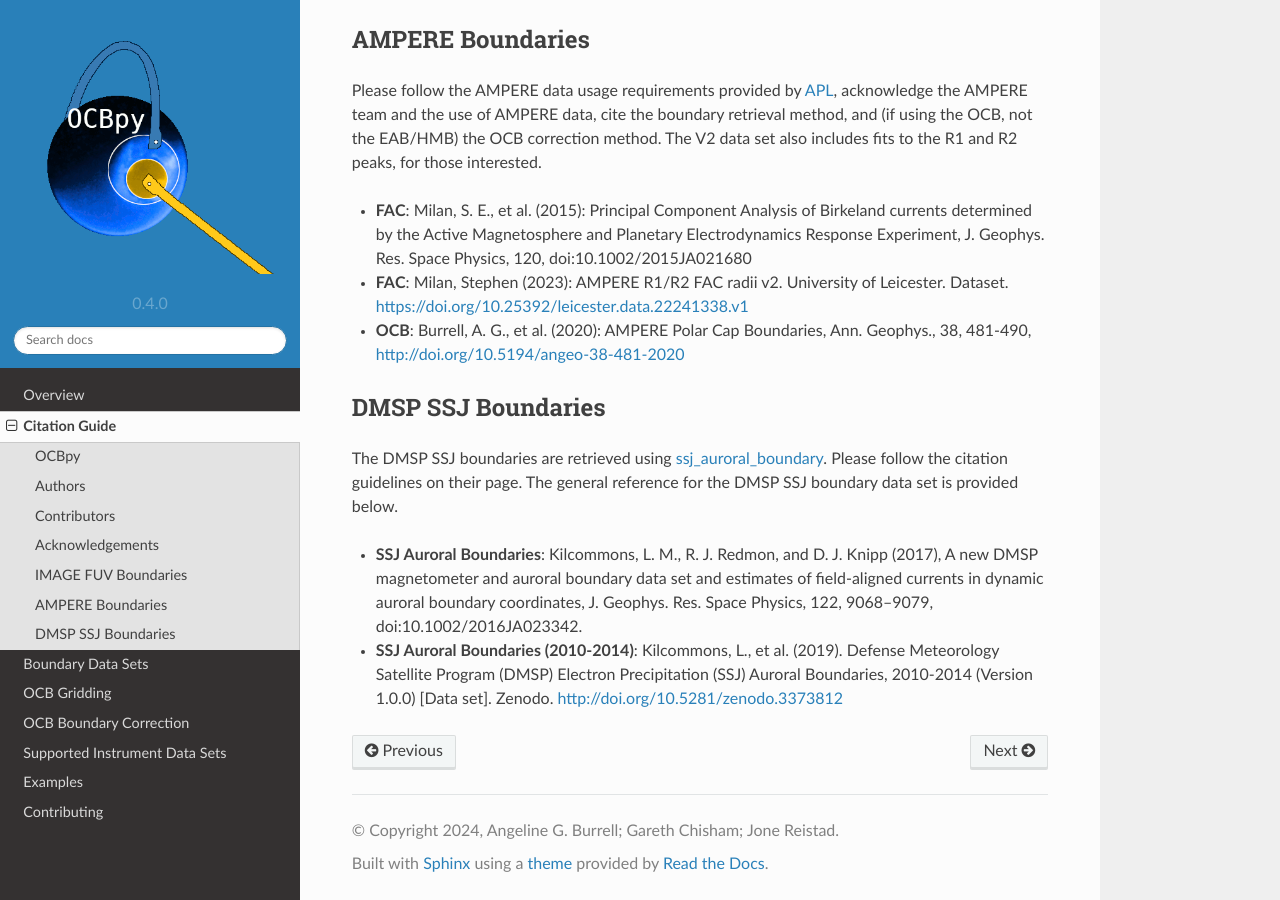
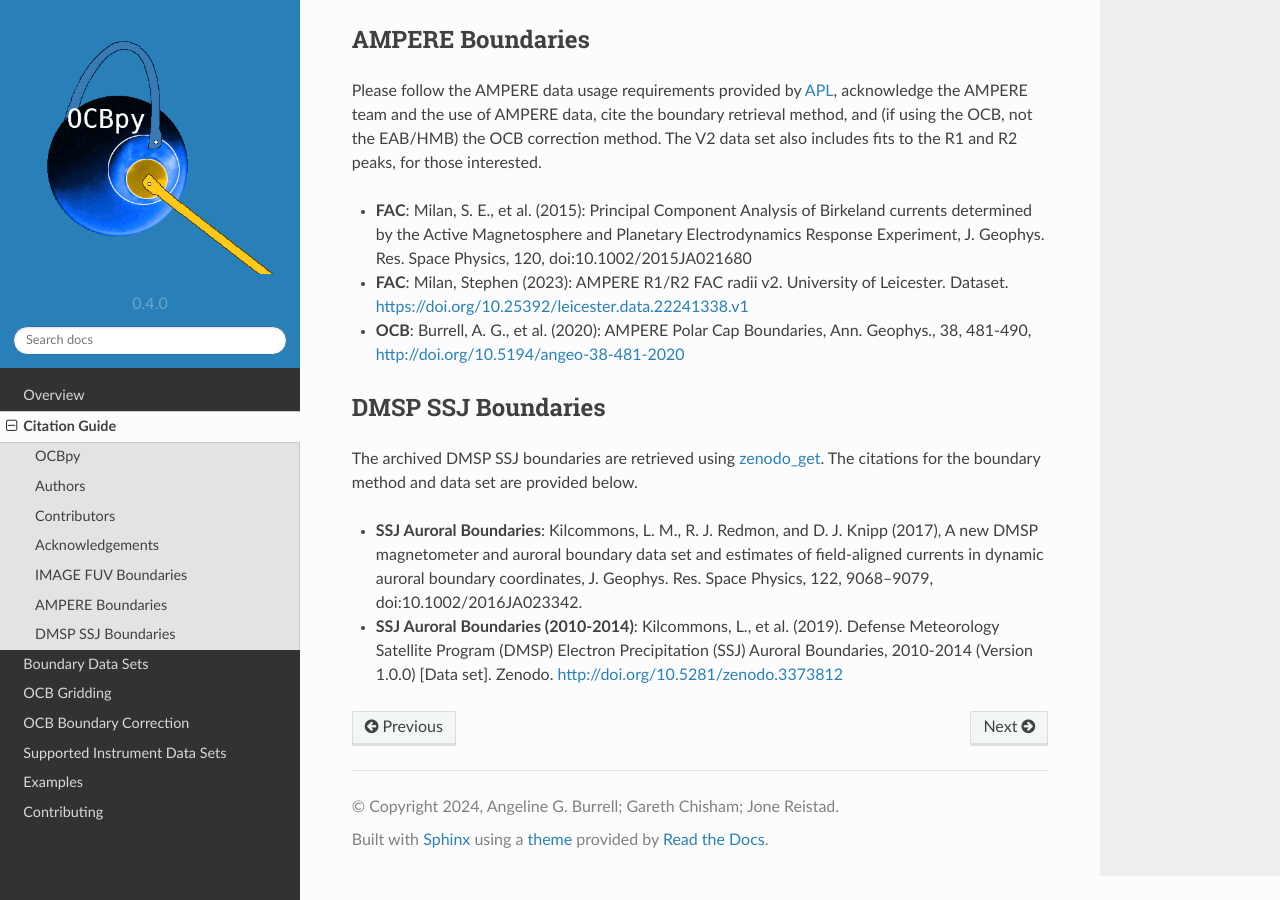
Before and after one commit to aburrell/ocbpy, a Sphinx documentation site: the page built from docs/citing.rst, in a window 1280 px wide and 900 px high, scrolled down 1513 px. Built offline with Sphinx 7.4.7 and the Read the Docs theme 2.0.0, drawn with Linux system fonts in a browser that asks for light colours; the version number is read from the project's files by our own code.

Commit message:
DOC: updated citation guide
Updated the citation guidelines for the DMSP SSJ data.

```diff
--- a/docs/citing.rst
+++ b/docs/citing.rst
@@ -86,10 +86,9 @@ also includes fits to the R1 and R2 peaks, for those interested.
 DMSP SSJ Boundaries
 -------------------
 
-The DMSP SSJ boundaries are retrieved using
-`ssj_auroral_boundary <https://github.com/lkilcommons/ssj_auroral_boundary>`_.
-Please follow the citation guidelines on their page.  The general reference
-for the DMSP SSJ boundary data set is provided below.
+The archived DMSP SSJ boundaries are retrieved using
+`zenodo_get <https://github.com/dvolgyes/zenodo_get>`_.  The citations for the
+boundary method and data set are provided below.
 
 * **SSJ Auroral Boundaries**: Kilcommons, L. M., R. J. Redmon, and D. J. Knipp
   (2017), A new DMSP magnetometer and auroral boundary data set and estimates
```
